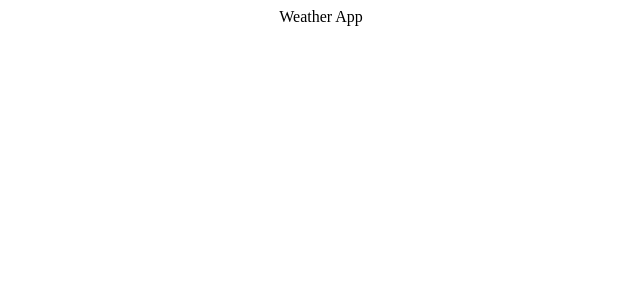
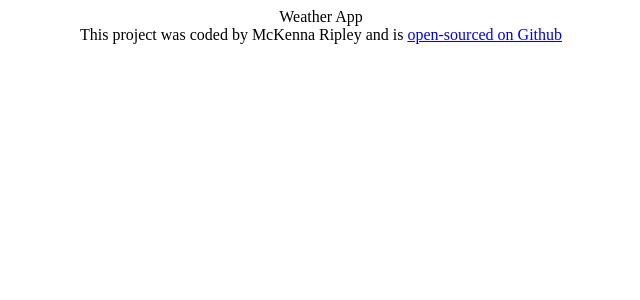
Before and after one commit to MrsRipley/react_weather_app, a React (Create React App) app: page / in a window 1280 px wide. Shown: the top 300 px of the page, without its empty margins (319-959 px from the left). Built offline with nearby package versions, Linux system fonts and the light colour scheme.

Commit message:
Added Footer.

```diff
--- a/src/App.js
+++ b/src/App.js
@@ -1,8 +1,16 @@
-import react from "react";
+import React from "react";
 import "./App.css";
 
-function App() {
-  return <div className="App">Weather App</div>;
+export default function App() {
+  return (
+    <div className="App">
+      Weather App
+      <footer>
+        This project was coded by McKenna Ripley and is{" "}
+        <a href="https://heuristic-cori-0dbca2.netlify.app" target="_blank">
+          open-sourced on Github
+        </a>
+      </footer>
+    </div>
+  );
 }
-
-export default App;
```
